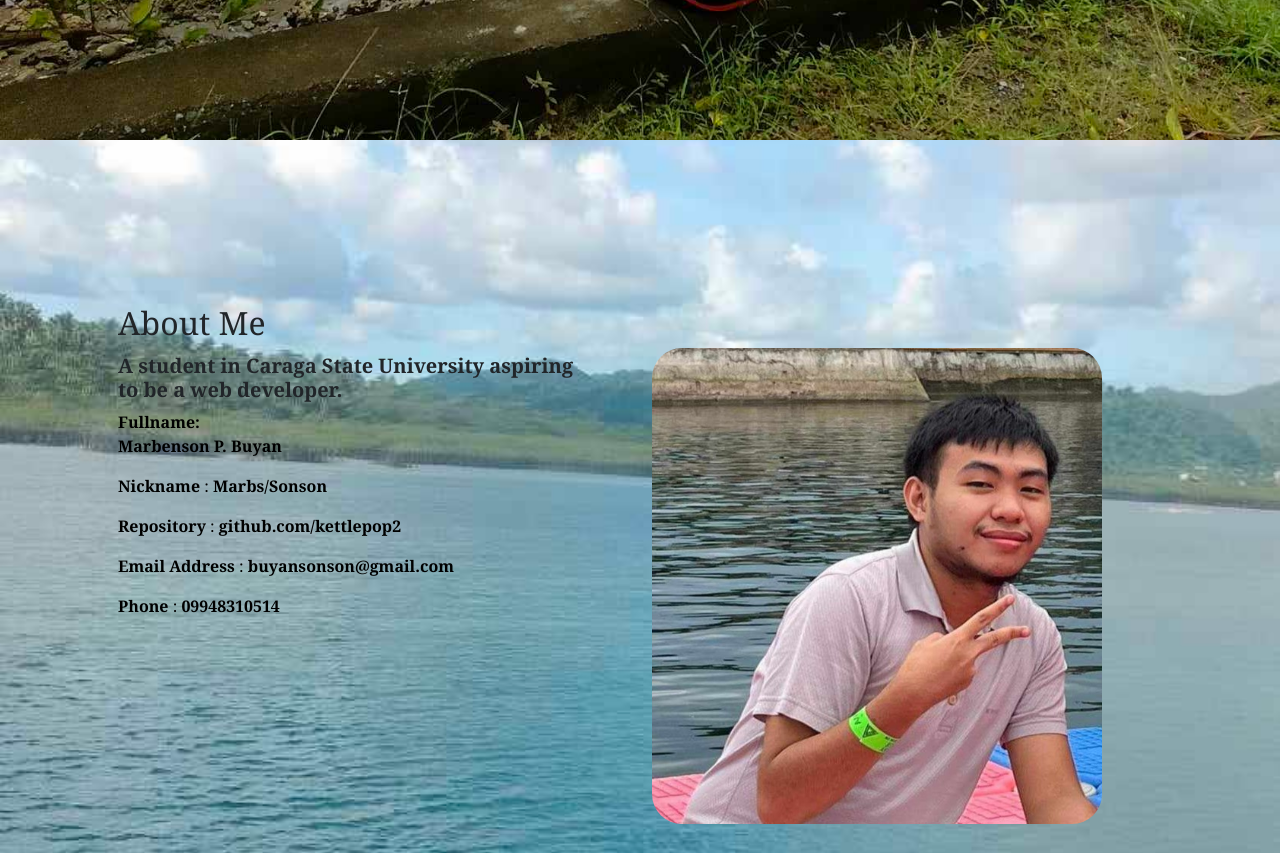
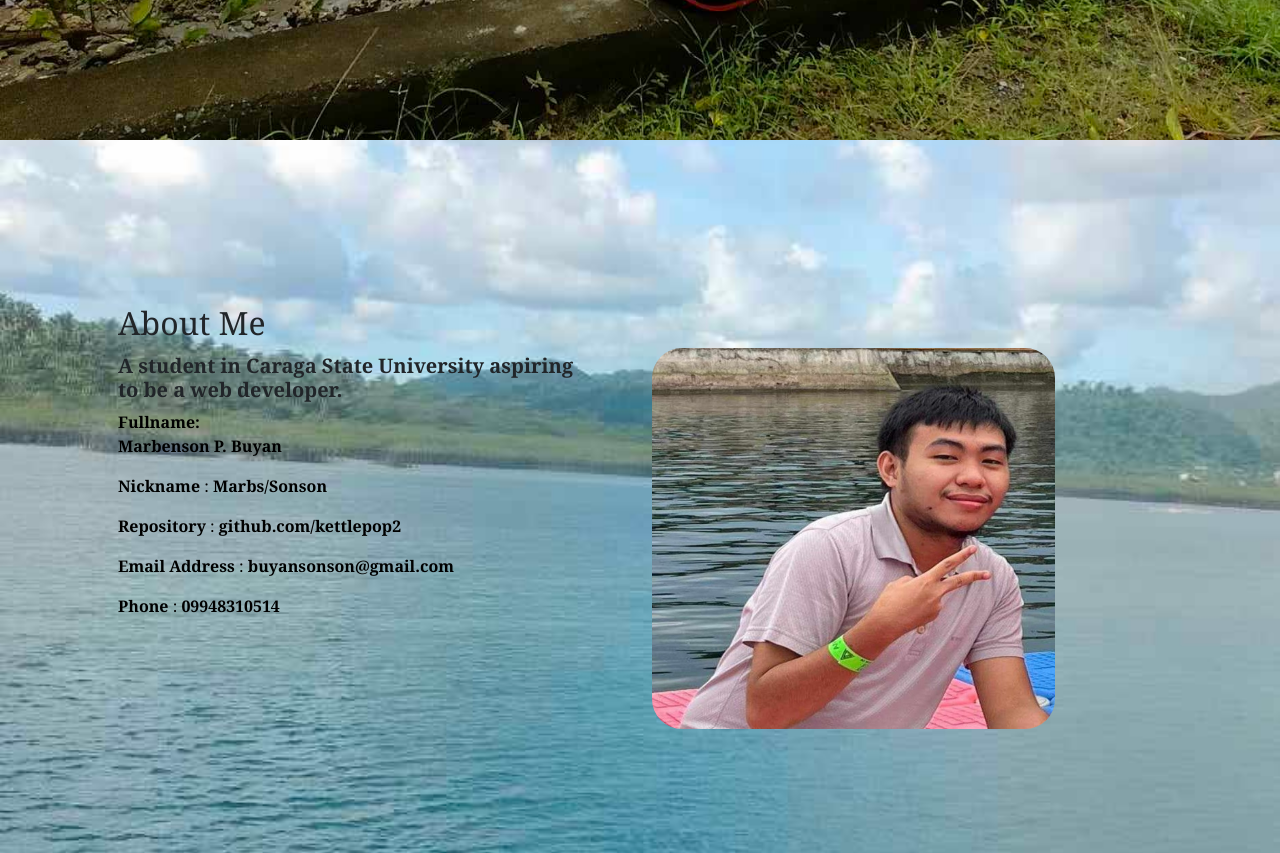
Before and after one commit to Kettlepop2/Kettlepop2.github.io, a plain HTML site: page index.html in a window 1280 px wide. Shown: the part 660-1513 px from the top of the page. Drawn offline with Linux system fonts and the light colour scheme.

Commit message:
first commit

```diff
--- a/css/style.css
+++ b/css/style.css
@@ -78,8 +78,8 @@ body {
 
     .img-fluid-1 {
         float: center;
-        width: 95%;
-        height: 95%;
+        width: 85%;
+        height: 85%;
         border-radius: 30px;
     }
 }
```
